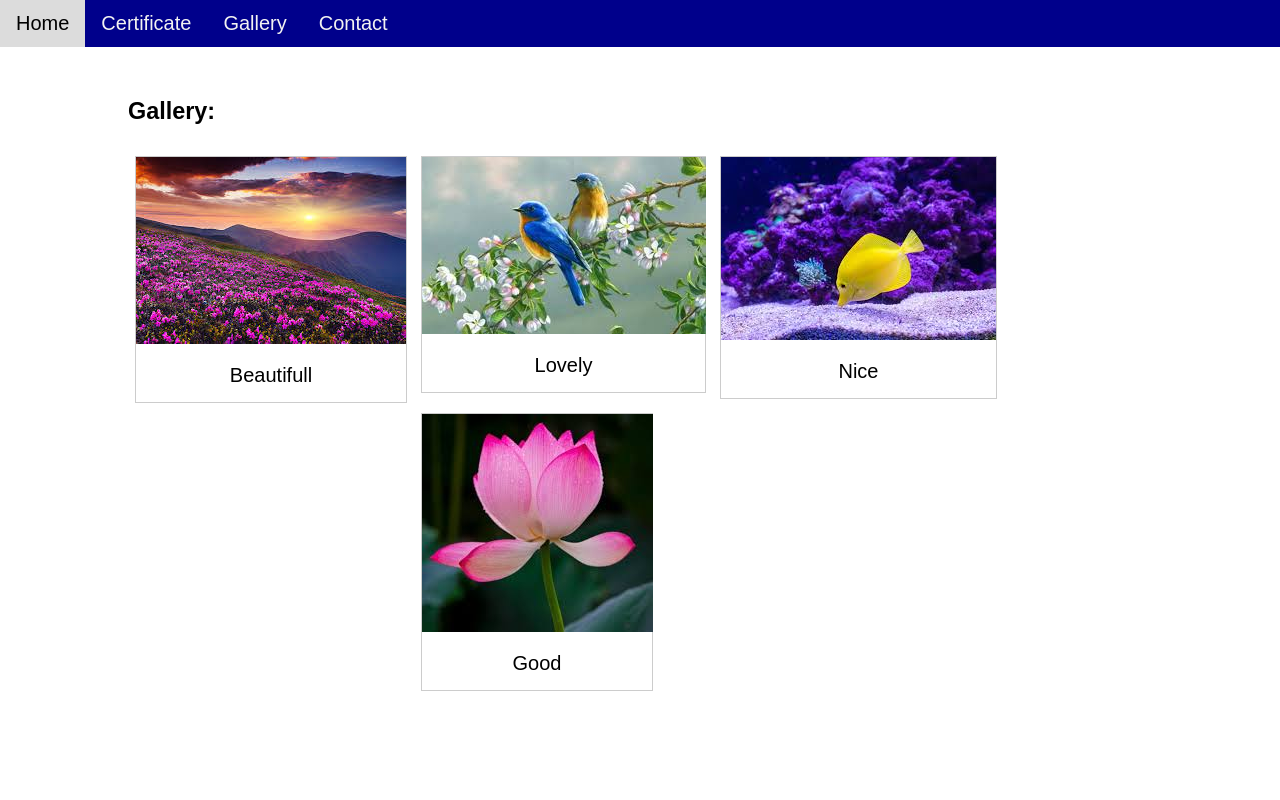
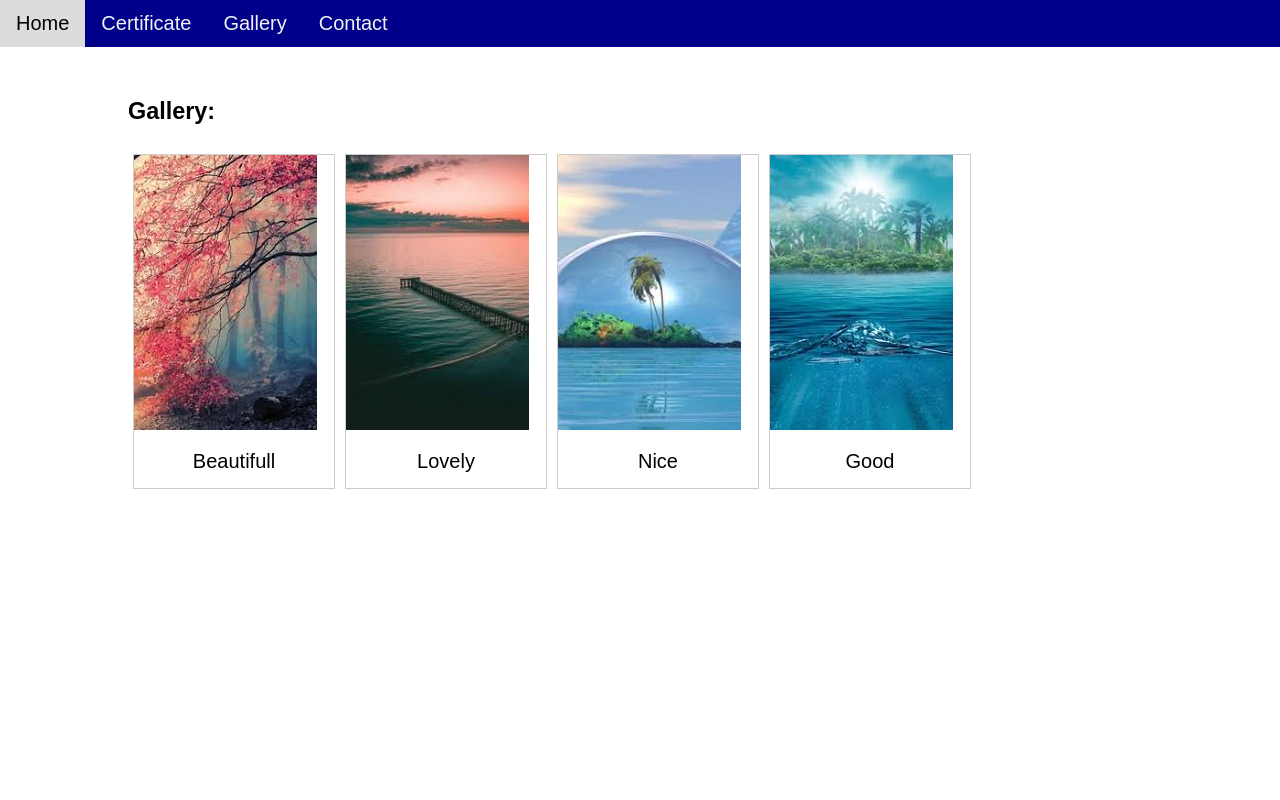
Before and after one commit to miteuser8/Myblog, a plain HTML site: page gallery.html in a window 1280 px wide. Shown: the top 800 px of the page. Drawn offline with Linux system fonts and the light colour scheme.

Commit message:
added images to gallery page

```diff
--- a/css/main.css
+++ b/css/main.css
@@ -35,33 +35,33 @@ font-size: 16px;
     text-align: justify;
 }
 /*style for Gallery*/
-div.gallery{margin:7px;
+div.gallery{margin:5px;
 border:1px solid #ccc;
 float:left;
-width:270px;}
+width:200px;}
 div.gallery:hover{border:1px solid blue;}
 div.gallery img{width:100%
 height:200px;}
 div.desc{padding:15px;
 text-align: center;}
-div.gallery1{margin:7px;
+div.gallery1{margin:5px;
 border:1px solid #ccc;
 float:left;
-width:283px;}
+width:200px;}
 div.gallery1:hover{border:1px solid blue;}
 div.gallery1 img{width:100%
 height:200px;}
-div.gallery2{margin:7px;
+div.gallery2{margin:5px;
 border:1px solid #ccc;
 float:left;
-width:275px;}
+width:200px;}
 div.gallery2:hover{border:1px solid blue;}
 div.gallery2 img{width:100%
 height:200px;}
-div.gallery6{margin:7px;
+div.gallery6{margin:5px;
 border:1px solid #ccc;
 float:left;
-width:230px;}
+width:200px;}
 div.gallery6:hover{border:1px solid blue;}
 div.gallery6 img{width:100%
 height:200px;}
--- a/gallery.html
+++ b/gallery.html
@@ -19,20 +19,20 @@
             <h3>Gallery:</h3>
             <!--Gallery content-->
             <div class="gallery">
-                <img src="image/1.jpg"alt="image- 1"/>
+                <img src="image/7.jpg"alt="image- 1"/>
                 <div class="desc">Beautifull</div>
             </div>
             <div class="gallery1">
-            <img src="image/2.jpg"alt="image- 2"/>
+            <img src="image/8.jpg"alt="image- 2"/>
                 <div class="desc">Lovely</div>
                         </div>
             <div class="gallery2">
-        <img src="image/3.jpg"alt="image- 3"/>
+        <img src="image/9.jpg"alt="image- 3"/>
                 <div class="desc">Nice</div>
             </div>
 
       <div class="gallery6">
-<img src="image/6.jpg"alt="image- 3"/>
+<img src="image/10.jpg"alt="image- 3"/>
                 <div class="desc">Good</div>
                         </div>
 
```
Also changed, not shown: image/10.jpg (added), image/7.jpg (added), image/8.jpg (added), image/9.jpg (added).
